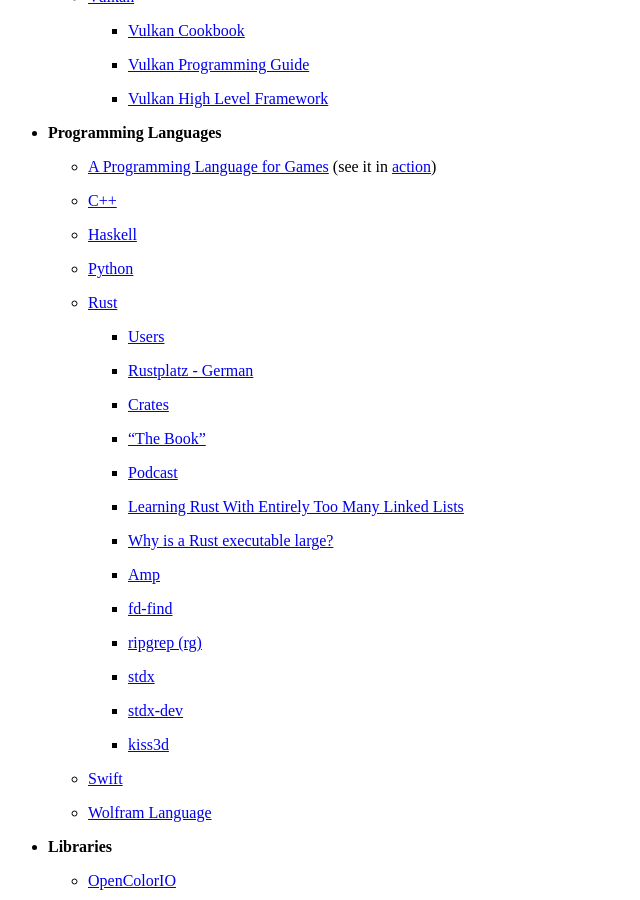
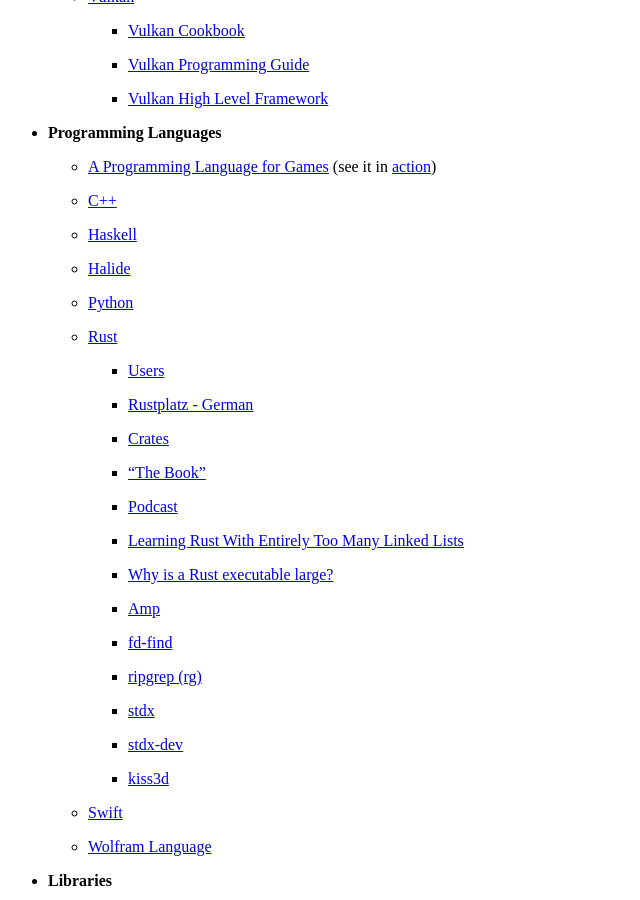
Before and after one commit to wahn/jan_walter_org, a Jekyll site: the page built from links/index.md, in a window 1280 px wide and 900 px high, scrolled down 3117 px. Shown: the whole window, without its empty margins (0-640 px from the left). Built offline with Jekyll 4.4.1, drawn with Linux system fonts in a browser that asks for light colours; Markdown is read by kramdown in place of the engine named in the settings.

Commit message:
Add Halide to Programming Languages.

```diff
--- a/links/index.md
+++ b/links/index.md
@@ -209,6 +209,8 @@
 
     - [Haskell](https://www.haskell.org)
 
+    - [Halide](http://halide-lang.org)
+
     - [Python](https://www.python.org)
 
     - [Rust](https://www.rust-lang.org)
```
